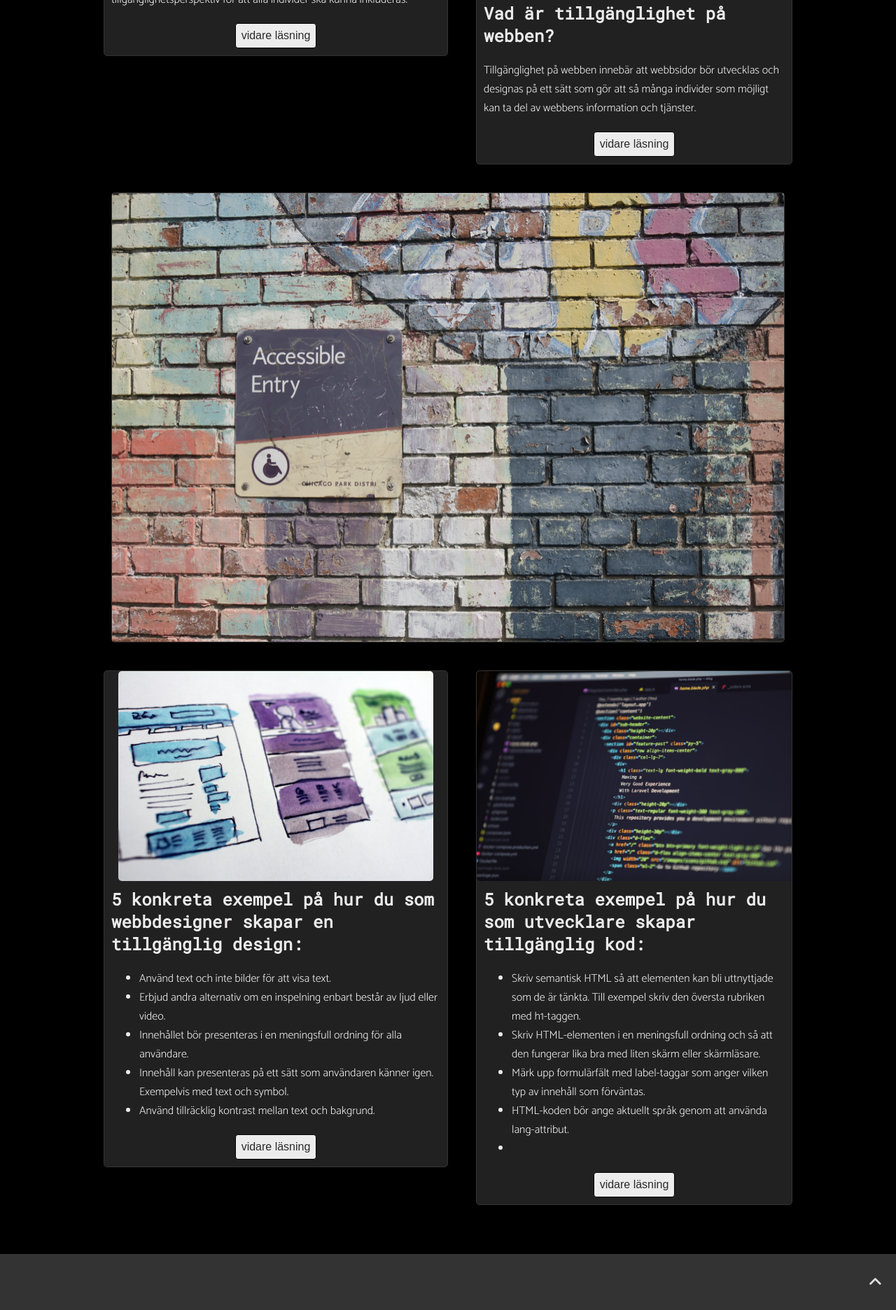
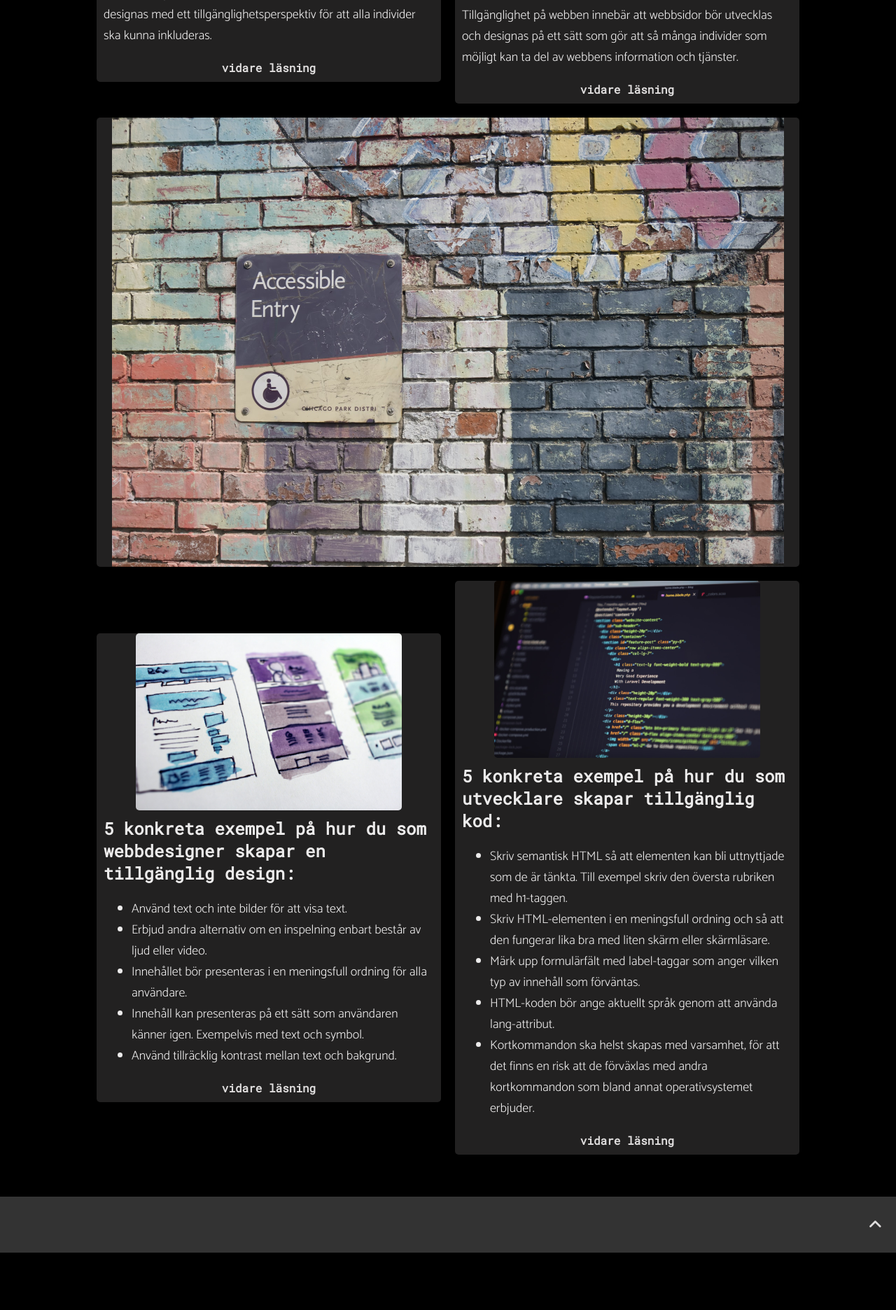
Before and after one commit to piggelini/HTML_CSS_inlamning_2, a plain HTML site: page index.html in a window 1280 px wide. Shown: the part 651-2523 px from the top of the page at 70% size. After the commit the page ends 2441 px from the top, so only its background shows below. Drawn offline with Linux system fonts and the light colour scheme.

Commit message:
button deleted and font-size adjusted

```diff
--- a/index.html
+++ b/index.html
@@ -11,7 +11,7 @@
     <link href="https://fonts.googleapis.com/css2?family=Catamaran:wght@300&family=Roboto+Mono&display=swap"
         rel="stylesheet">
     <script src="https://kit.fontawesome.com/456b35c6d6.js" crossorigin="anonymous"></script>
-    <title>Document</title>
+    <title>Tillgänglighet</title>
 </head>
 
 <body>
@@ -25,17 +25,18 @@
         </header>
         <main class="main">
 
-            <section class="presentation">
+            <div class="presentation">
                 <h2>Välkommen</h2>
                 <p>På den här webbplatsen hittar du information om tillgänglighet på webben. Informationen riktar sig
                     främst
                     till dig som är webbdesigner eller webbutvecklare. </p>
-            </section>
+            </div>
 
-            <section class="articles">
-                <div class="sort-articles">
+            <div class="articles">
+
                 <article>
-                        <img class="img" src="images/apic.png" alt="">
+                    <img class="img" src="images/apic.png"
+                        alt="Bilden visar ett öga, ett öra, en hand och ett huvud för att illustrera syn, hörsel, motorik och kognition.">
 
                     <h2>Vad betyder begreppet tillgänglighet?</h2>
                     <p>Tillgänglighet menas med att samhället bör utformas på ett sätt som gör att alla individer
@@ -43,27 +44,30 @@
                         av förutsättningar ska kunna vara delaktiga. Det innebär att miljö och produkter alltid bör
                         designas med ett tillgänglighetsperspektiv för att alla individer ska kunna inkluderas.
                     </p>
-                        <a href="https://www.mfd.se/kunskap/ett-samhalle-for-alla/oka-tillgangligheten-i-samhallet/"><button>vidare
-                                läsning</button> </a>
+                    <a href="https://www.mfd.se/kunskap/ett-samhalle-for-alla/oka-tillgangligheten-i-samhallet/"
+                        target="_blank">vidare
+                        läsning </a>
                 </article>
                 <article>
-                        <img class="img" src="images/Acess.jpg" alt="">
+                    <img class="img" src="images/Acess.jpg"
+                        alt="Visar en dator omsluten av en cirkel med bilder som illustrerar hörsel, syn, motorik och kognition.">
 
                     <h2>Vad är tillgänglighet på webben?</h2>
                     <p>Tillgänglighet på webben innebär att webbsidor bör utvecklas och designas på ett sätt som gör
                         att
                         så många individer som möjligt kan ta del av webbens information och tjänster. </p>
-                        <a href="#"><button> vidare läsning</button></a>
+                    <a href="https://webbriktlinjer.se/tillganglighet/terminologi/" target="_blank"> vidare
+                        läsning</a>
                 </article>
-                </div>
 
-                <div class="sort-articles">
+
+
                 <article class="img-article">
                     <img src="images/accessibility.jpg"
                         alt="En tegelvägg med en skylt där det står 'Accessible entry'. ">
                 </article>
-                </div>
-                <div class="sort-articles">
+
+
                 <article>
                     <img class="img" src="images/design.jpg" alt="Tre skisser på webbdesign flöden">
                     <h2>5 konkreta exempel på hur du som webbdesigner skapar en tillgänglig design:</h2>
@@ -75,7 +79,7 @@
                             symbol. </li>
                         <li>Använd tillräcklig kontrast mellan text och bakgrund.</li>
                     </ul>
-                        <a href="#"><button> vidare läsning</button></a>
+                    <a href="https://webbriktlinjer.se/wcag/" target="_blank">vidare läsning</a>
                 </article>
                 <article>
                     <img class="img" src="images/code.jpg" alt="HTML-kod på en datorskärm">
@@ -89,13 +93,14 @@
                         <li>Märk upp formulärfält med label-taggar som anger vilken typ av innehåll som förväntas.
                         </li>
                         <li>HTML-koden bör ange aktuellt språk genom att använda lang-attribut.</li>
-                            <li></li>
+                        <li>Kortkommandon ska helst skapas med varsamhet, för att det finns en risk att de
+                            förväxlas med andra kortkommandon som bland annat operativsystemet erbjuder.</li>
                     </ul>
 
-                        <a href="#"><button> vidare läsning</button></a>
+                    <a href="https://webbriktlinjer.se/wcag/" target="_blank"> vidare läsning</a>
                 </article>
+
             </div>
-            </section>
         </main>
 
         <footer class="footer">
@@ -103,6 +108,7 @@
                 <a href="#"><i class="fas fa-angle-up"></i></a>
             </nav>
         </footer>
+
     </div>
 </body>
 
--- a/styles/partials/_mixins.scss
+++ b/styles/partials/_mixins.scss
@@ -1,9 +1,9 @@
 @mixin headerFooterStyle{
     display:flex;
-    height: 8.3vh;
-    width: 100%;
+
     background: rgba(54, 54, 54, 0.95);
     align-items: center;
+    justify-content: space-between;
 }
 
 
--- a/styles/style.scss
+++ b/styles/style.scss
@@ -2,21 +2,30 @@
 @import "partials/variables";
 
 
-
-
 body{
     margin: 0;
+    background: black;
+    min-height: 100vh;
+}
+.wrapper {
     display: flex;
     flex-direction: column;
-    background: black;
+    position:relative;
+    min-height:100vh;
 }
 
 
 
+
 .header {
-@include headerFooterStyle;
+height: 10vh;
 position: sticky;
 top: 0;
+display:flex;
+background: rgba(54, 54, 54, 0.95);
+align-items: center;
+justify-content: space-between;
+
 
 @include for-small-screen {
     height: 12vh
@@ -33,7 +42,7 @@ top: 0;
     .fa-universal-access{
         margin-left:10px;
         font-size: 32px;
-        color:rgb(223, 221, 221);
+        color: $white;
 
         @include for-small-screen {
             font-size: 38px;
@@ -42,7 +51,7 @@ top: 0;
 
     h1{
         font-size: 18px;
-        color: rgb(223, 221, 221);
+        color: $white;
         margin: 10px;
         font-family: "Roboto Mono", Verdana, Tahoma, sans-serif ;
 
@@ -54,7 +63,7 @@ top: 0;
 }
 
 .fa-bars{
-    color:rgb(223, 221, 221);
+    color: $white;
     font-size: 30px;
     margin:10px;
 
@@ -68,7 +77,6 @@ top: 0;
 .main {
     display:flex;
     flex-direction: column;
-    flex-basis: 360px;
     min-height: 100%;
     align-items: center;
 
@@ -77,6 +85,7 @@ top: 0;
         display:flex;
         flex-direction: column;
         text-align: center;
+        margin: 5px;
         h2 {
             font-family: "Roboto Mono", Verdana, Tahoma, sans-serif;
             font-size: 26px;
@@ -107,31 +116,25 @@ top: 0;
         margin-bottom: 50px;
 
         @include for-small-screen {
-            flex-direction: column;
+            flex-direction:row;
             flex-wrap: wrap;
             justify-content: center;
+            max-width: 80vw;
         }
     }
 
-    @include for-small-screen {
-    .sort-articles {
-        display: flex;
-        justify-content: center;
-        max-width: 80vw;
-
-    }
 }
     article {
         display: flex;
         flex-direction: column;
         justify-content: center;
         align-items: center;
-        max-width:100vw;
-        height: 100%;
+        max-height: 100%;
         background:rgb(34, 33, 33);
         color:rgb(236, 235, 235);
         margin: 5px 1px 5px 1px;
-        border: 1px solid rgb(51, 51, 51);
+        flex: 1 0 40%;
+
 
         @include for-tablet {
             max-width: 80vw;
@@ -139,23 +142,23 @@ top: 0;
 
         }
         @include for-small-screen {
-            margin: 20px;
+            margin: 10px;
         }
 
         .img{
-            max-width: 355px;
+            max-width: 99vw;
 
             @include for-tablet {
                 border-radius: 5px;
-                max-width: 390px;
+                max-width: 380px;
             }
 
             @include for-small-screen {
-                max-width: 420px;
+                max-width: 360px;
             }
 
             @include for-large-screen {
-                max-width:450px;
+                max-width:380px;
             }
         }
 
@@ -166,6 +169,7 @@ top: 0;
 
         p, ul{
             font-family: Catamaran, Verdana, Tahoma, sans-serif;
+            font-size: 18px;
             margin: 10px;
         }
 
@@ -176,24 +180,24 @@ top: 0;
             margin:10px;
         }
 
-        button{
-            color:rgb(43, 42, 42);
-            font-size: 1rem;
-            border: 1px solid black;
-            border-radius: 4px;
-            padding: 8px;
-            margin: 10px;
-            background:rgb(236, 236, 236);
-
+        a {
+                text-decoration: none;
+                color: $white;
+                font-size: 1rem;
+                font-family: "Roboto mono", Verdana, Tahoma;
+                margin:10px;
+                font-weight: bold;
             &:hover {
                 background: pink;
+                color: black;
             }
         }
+
     }
-}
+
 
 .img-article img{
-    max-width: 100vw;
+    max-width: 99vw;
 
     @include for-tablet{
         max-width:80vw;
@@ -206,22 +210,19 @@ top: 0;
 }
 
 .footer {
-    @include headerFooterStyle;
-    display: flex;
+    display:flex;
+    background-color: rgba(54, 54, 54, 0.95);
     justify-content: flex-end;
     align-items: center;
-    position: relative;
+    height: 10vh;
+    position:relative;
     bottom: 0;
-    height: 6vh;
 
-    @include for-small-screen {
-        height: 10vh
-    }
 }
 
 .fa-angle-up{
         margin:20px;
-        color:rgb(223, 221, 221);
+        color:$white;
         font-size: 22px;
 
 }
```
Also changed, not shown: styles/style.css, 1 other file. Lines whose indentation alone changed are shown as unchanged.
